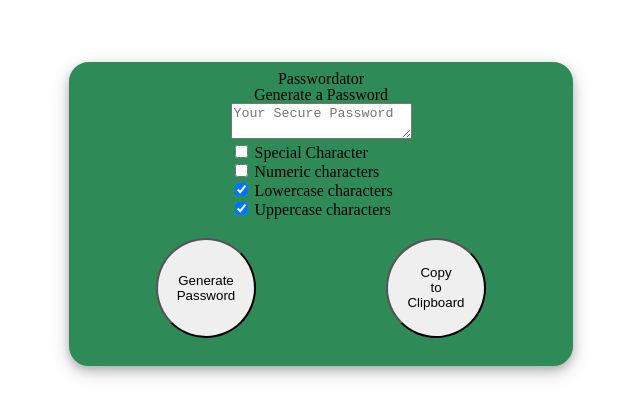
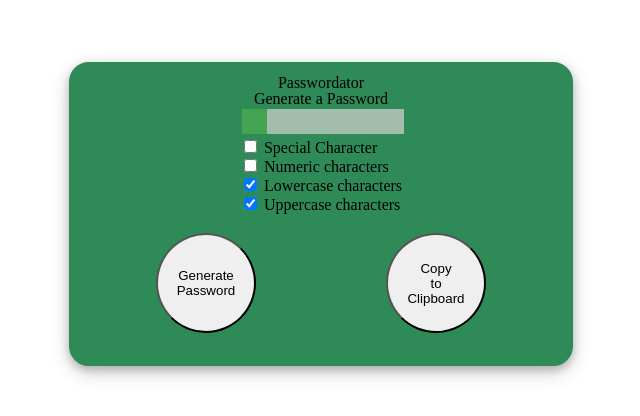
Before and after one commit to patorrad/PasswordGenerator, a plain HTML site: page index.html in a window 1280 px wide. Shown: the part 130-546 px from the top of the page, without its empty margins (319-959 px from the left). Drawn offline with Linux system fonts and the light colour scheme.

Commit message:
Added slider

```diff
--- a/css/style.css
+++ b/css/style.css
@@ -1,5 +1,4 @@
 body {
-    border: red;
     display: flex;
     justify-content: center;
 }
@@ -34,3 +33,22 @@ body {
     width: 100px;
     white-space: normal;
 }
+
+#slider {
+    -webkit-appearance: none;
+    width: 100%;
+    height: 25px;
+    background: #d3d3d3;
+    outline: none;
+    opacity: 0.7;
+    transition: opacity .2s;
+}
+
+#slider::-webkit-slider-thumb {
+    -webkit-appearance: none;
+    appearance: none;
+    width: 25px;
+    height: 25px;
+    background: #4CAF50;
+    cursor: pointer;
+  }
--- a/index.html
+++ b/index.html
@@ -18,12 +18,7 @@
       </div>
       <div class="boxItem">
         <form>
-          <textarea
-            readonly
-            id="password"
-            placeholder="Your Secure Password"
-            aria-label="Generated Password"
-          ></textarea><br>
+          <input type="range" min="8" max="128" value="8" id="slider"><br>
           <input type="checkbox" id="specialCharacter"> Special Character<br>
           <input type="checkbox" name="vehicle2" value="Car"> Numeric characters<br>
           <input type="checkbox" name="vehicle3" value="Boat" checked> Lowercase characters<br>
```
